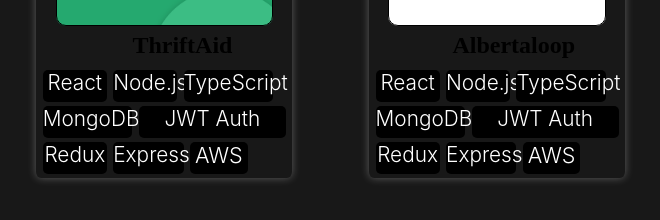
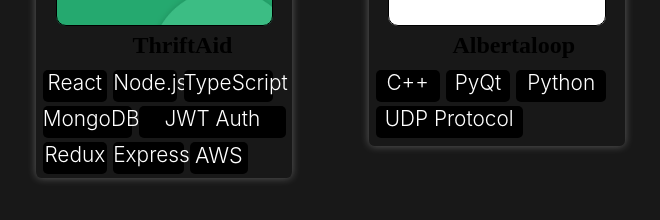
Before and after one commit to nopunindented/Portfolio, a React (Create React App) app in the folder portfolio/: page / in a window 1280 px wide. Shown: the part 1314-1534 px from the top of the page, without its empty margins (290-950 px from the left). Built offline with nearby package versions, Linux system fonts and the light colour scheme; a web font is replaced by a local one.

Commit message:
"abloop project box set"

```diff
--- a/portfolio/src/index.css
+++ b/portfolio/src/index.css
@@ -907,7 +907,7 @@
   box-sizing: border-box;
   position: absolute;
   width: 20%;
-  height: 39%;
+  height: 35%;
   left: 51.5%;
   top: 147.5%;
   border-radius: 2%;
@@ -920,18 +920,18 @@
   box-sizing: border-box;
   position: absolute;
   width: 20%;
-  height: 39%;
+  height: 35%;
   left: 51.5%;
   top: 147.5%;
-  animation: growBoxDown 0.6s ease forwards;
+  animation: growBoxDownAlbertaloop 0.6s ease forwards;
   border-radius: 2%;
   overflow: hidden;
   box-shadow: 0px 0px 8px rgba(255, 255, 255, 0.7);
 }
 
-@keyframes growBoxDown {
+@keyframes growBoxDownAlbertaloop {
   to {
-    height: 70%;
+    height: 64%;
     transform: scaleY(1);
   }
 }
@@ -1091,7 +1091,7 @@
   position: absolute;
   width: 11.5%;
   height: 4%;
-  left: 59.5%;
+  left: 52%;
   top: 177.5%;
   font-weight: 350;
   font-size: 2.6vh;
@@ -1105,7 +1105,7 @@
   position: absolute;
   width: 11.5%;
   height: 4%;
-  left: 59.5%;
+  left: 52%;
   top: 177.5%;
   font-weight: 600;
   font-size: 2.65vh;
@@ -1229,7 +1229,7 @@
 
 .checktestalbertaloop{
   font-family: 'Carme';
-  margin-top: 100%;
+  margin-top: 86%;
   font-size: 2.3vh;
   width: 17vw;
   margin-left: 8%;
--- a/portfolio/src/projects/albertaloop.js
+++ b/portfolio/src/projects/albertaloop.js
@@ -42,7 +42,7 @@
                   >
                     {isHovered && (
                       <div>
-                        <h1 className="checktestalbertaloop">ThriftAid is a platform that links homeless shelters with thrift. Thrift stores can donate
+                        <h1 className="checktestalbertaloop">Albertaloop is a platform that links homeless shelters with thrift. Thrift stores can donate
                         excess stock by creating postings which homeless shelters may choose to accept.</h1>
                         <div className="linkiconcirclealbertaloop">
                         <Link to="https://github.com/nopunindented/ThriftAid">
@@ -56,14 +56,10 @@
                 <img src={albertaloopphoto} alt='project image' className="albertaloopphoto" />
                 <div className="albertaloopboxsecondary" />
                 <div className={`projectnamealbertaloop ${isHovered ? 'hovered' : ''}`}>Albertaloop</div>
-                <div className={`reactskillalbertaloop ${isHovered ? 'hovered' : ''}`}>React</div>
-                <div className={`nodeskillalbertaloop ${isHovered ? 'hovered' : ''}`}>Node.js</div>
-                <div className={`typescriptskillalbertaloop ${isHovered ? 'hovered' : ''}`}>TypeScript</div>
-                <div className={`mongodbskillalbertaloop ${isHovered ? 'hovered' : ''}`}>MongoDB</div>
-                <div className={`jwtauthskillalbertaloop ${isHovered ? 'hovered' : ''}`}>JWT Auth</div>
-                <div className={`reduxskillalbertaloop ${isHovered ? 'hovered' : ''}`}>Redux</div>
-                <div className={`expressskillalbertaloop ${isHovered ? 'hovered' : ''}`}>Express</div>
-                <div className={`awsskillalbertaloop ${isHovered ? 'hovered' : ''}`}>AWS</div>
+                <div className={`reactskillalbertaloop ${isHovered ? 'hovered' : ''}`}>C++</div>
+                <div className={`nodeskillalbertaloop ${isHovered ? 'hovered' : ''}`}>PyQt</div>
+                <div className={`typescriptskillalbertaloop ${isHovered ? 'hovered' : ''}`}>Python</div>
+                <div className={`jwtauthskillalbertaloop ${isHovered ? 'hovered' : ''}`}>UDP Protocol</div>
             </div>
         </div>
     )
```
